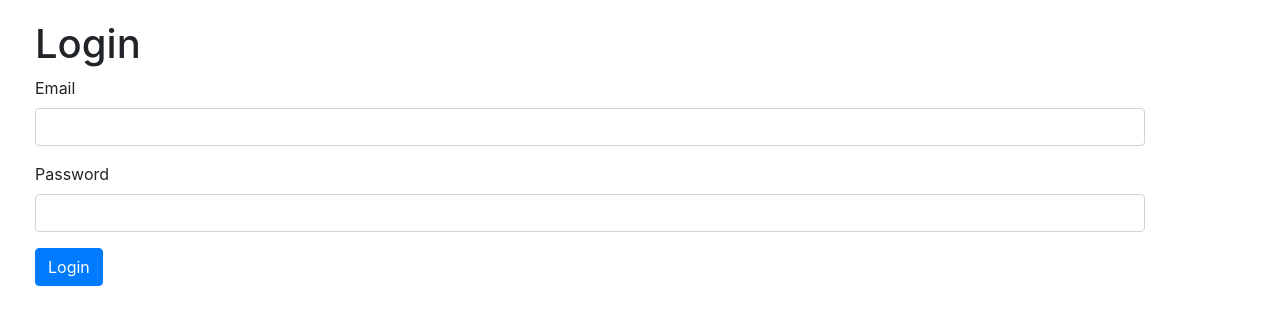
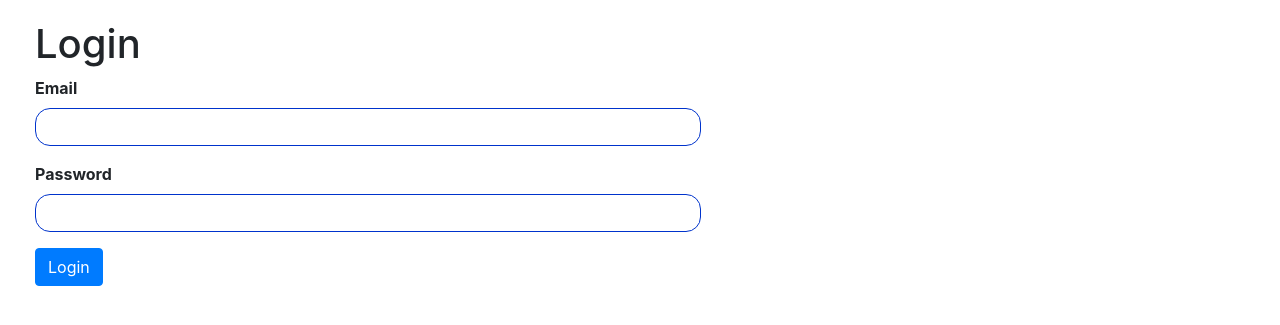
Before and after one commit to bclai7/Top_HHA, a Flask app: page /login in a window 1280 px wide. Shown: the part 55-380 px from the top of the page. Run offline with Flask 2, Linux system fonts and the light colour scheme; some libraries are stand-ins or nearby versions.

Commit message:
formatted login form

```diff
--- a/static/css/styles.css
+++ b/static/css/styles.css
@@ -12,11 +12,24 @@
   border-radius: 15px;
 }
 
+/* REGISTER FORM*/
 .register-form .form-group .form-control{
   border-color: #0033cc;
   width: 60%;
   border-radius: 15px;
   border-width: 1px;
+}
+
+/* LOGIN FORM */
+.login-form .form-group .form-control{
+  border-color: #0033cc;
+  width: 60%;
+  border-radius: 15px;
+  border-width: 1px;
+}
+
+.login-form .form-group label{
+  font-weight: bold;
 }
 
 /* SLIDER */
--- a/templates/login.html
+++ b/templates/login.html
@@ -4,6 +4,7 @@
 {% if session.logged_in %}
   <p>You are already logged in</p>
 {% else %}
+  <div class="login-form">
     <h1>Login</h1>
     <form action="" method="POST">
       <div class="form-group">
@@ -16,5 +17,7 @@
       </div>
       <button type="submit" class="btn btn-primary">Login</button>
     </form>
+  </div>
+
 {% endif %}
 {% endblock %}
```
Lines whose indentation alone changed are shown as unchanged.
